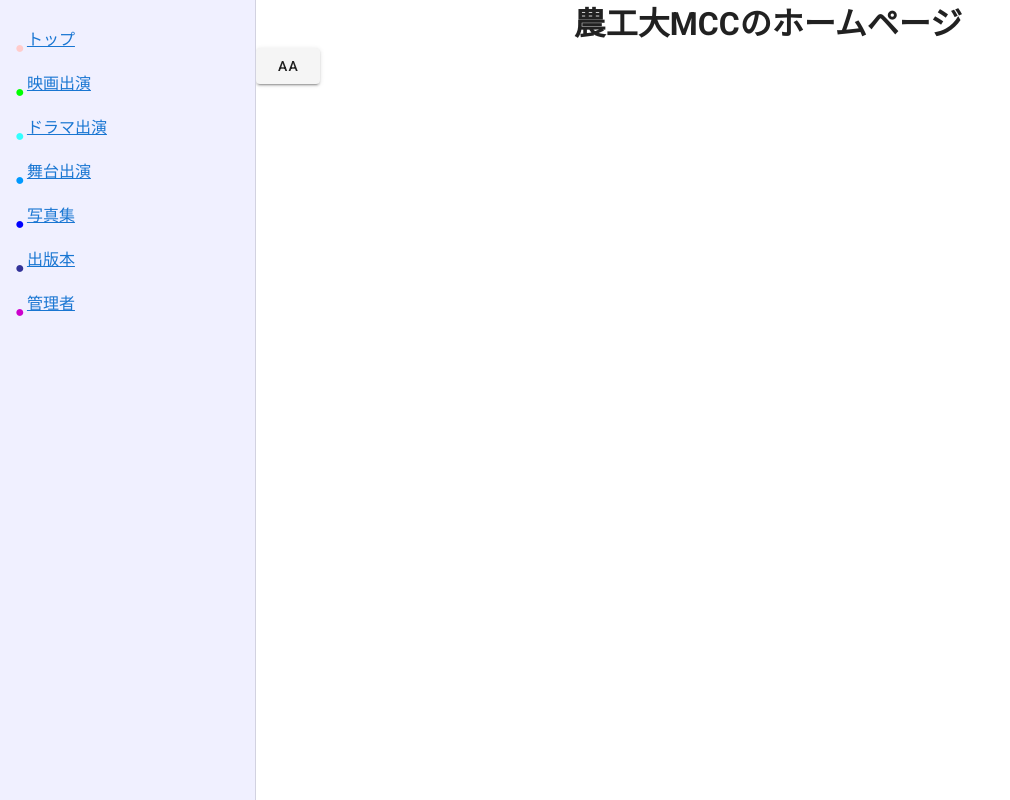
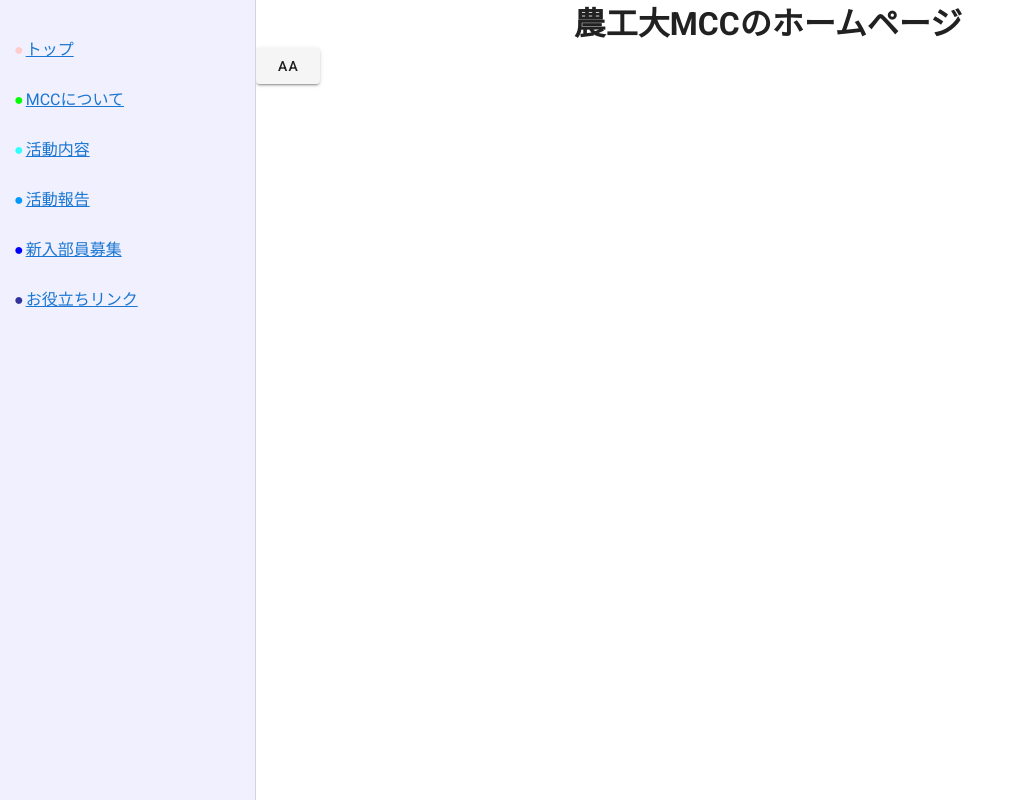
Before and after one commit to tuatmcc/tuat-mcc-web-site, a Nuxt app: page / in a window 1280 px wide. Shown: the whole page, without its empty margins (0-1010 px from the left). Built offline with nearby package versions, Linux system fonts and the light colour scheme.

Commit message:
♻️ ナビゲーションメニューをリファクタリング

```diff
--- a/components/navigationMenu.vue
+++ b/components/navigationMenu.vue
@@ -1,102 +1,55 @@
 <template>
   <div class="content">
     <br />
-    <table border="0" width="142">
+    <table border="0">
       <tbody>
-        <tr>
-          <td width="15"></td>
-          <td width="10"></td>
-          <td width="148"></td>
-        </tr>
-        <tr>
-          <td width="15"></td>
-          <td width="10"><font color="#FFCCCC">●</font></td>
-          <td width="148">
-            <p><a href="top.htm" target="right">トップ</a></p>
+        <tr v-for="sbj in subjects" :key="sbj.name">
+          <td class="pl-3"><span :style="`color:${sbj.color}`">●</span></td>
+          <td>
+            <p class="ma-0 py-3">
+              <nuxt-link :to="sbj.href">{{ sbj.name }}</nuxt-link>
+            </p>
           </td>
         </tr>
-        <tr>
-          <td width="15"></td>
-          <td width="10"></td>
-          <td width="148"></td>
-        </tr>
-        <tr>
-          <td width="15"></td>
-          <td width="10"><font color="#00FF00">●</font></td>
-          <td width="148">
-            <p><a href="movie/eiga.htm" target="right">映画出演</a></p>
-          </td>
-        </tr>
-        <tr>
-          <td width="15"></td>
-          <td width="10"></td>
-          <td width="148"></td>
-        </tr>
-        <tr>
-          <td width="15"></td>
-          <td width="10"><font color="#33FFFF">●</font></td>
-          <td width="148">
-            <p><a href="tv/tv.htm" target="right">ドラマ出演</a></p>
-          </td>
-        </tr>
-        <tr>
-          <td width="15"></td>
-          <td width="10"></td>
-          <td width="148"></td>
-        </tr>
-        <tr>
-          <td width="15"></td>
-          <td width="10"><font color="#0099FF">●</font></td>
-          <td width="148">
-            <p><a href="stage/butai.htm" target="right">舞台出演</a></p>
-          </td>
-        </tr>
-        <tr>
-          <td width="15"></td>
-          <td width="10"></td>
-          <td width="148"></td>
-        </tr>
-        <tr>
-          <td width="15"></td>
-          <td width="10"><font color="#0000FF">●</font></td>
-          <td width="148">
-            <p><a href="photo/photo.htm" target="right">写真集</a></p>
-          </td>
-        </tr>
-        <tr>
-          <td width="15"></td>
-          <td width="10"></td>
-          <td width="148"></td>
-        </tr>
-        <tr>
-          <td width="15"></td>
-          <td width="10"><font color="#333399">●</font></td>
-          <td width="148">
-            <p><a href="essay/essay.htm" target="right">出版本</a></p>
-          </td>
-        </tr>
-        <tr>
-          <td width="15"></td>
-          <td width="10"></td>
-          <td width="148"></td>
-        </tr>
-        <tr>
-          <td width="15"></td>
-          <td width="10"><font color="#CC00CC">●</font></td>
-          <td width="148">
-            <p><a href="kanri/kanri.htm" target="right">管理者</a></p>
-          </td>
-        </tr>
-        <tr>
-          <td width="15"></td>
-          <td width="10"></td>
-          <td width="148"></td>
-        </tr>
+        <tr></tr>
       </tbody>
     </table>
   </div>
 </template>
 
+<script lang="ts">
+import Vue from 'vue'
+export type DataType = {
+  subjects: { name: string; color: string; href: string }[]
+}
+export default Vue.extend({
+  components: {},
+  data(): DataType {
+    return {
+      subjects: [
+        { name: 'トップ', color: '#FFCCCC', href: '/' },
+        { name: 'MCCについて', color: '#00FF00', href: '/about' },
+        { name: '活動内容', color: '#33FFFF', href: '/works' },
+        { name: '活動報告', color: '#0099FF', href: '/report' },
+        { name: '新入部員募集', color: ' #0000FF', href: '/recruit' },
+        { name: 'お役立ちリンク', color: ' #333399', href: '/links' },
+        // #CC00CC
+      ],
+    }
+  },
+})
+
+/*
+export default Vue.extend({
+  components: {},
+  layout: 'coefontsLayout',
+  middleware: 'authenticated',
+  data(): DataType {
+    return {}
+  },
+})
+*/
+</script>
 <style lang="scss" scoped>
 .content {
   background-color: #f0f0ff;
```
